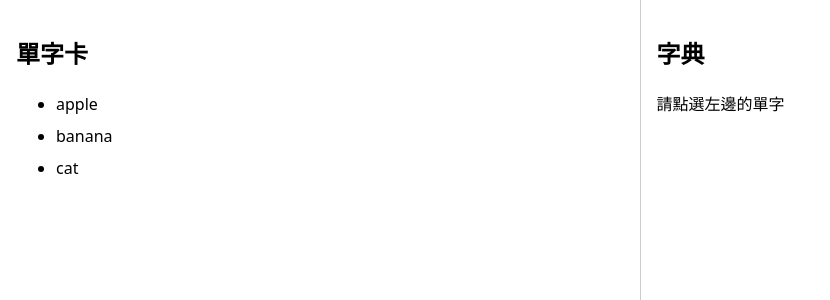
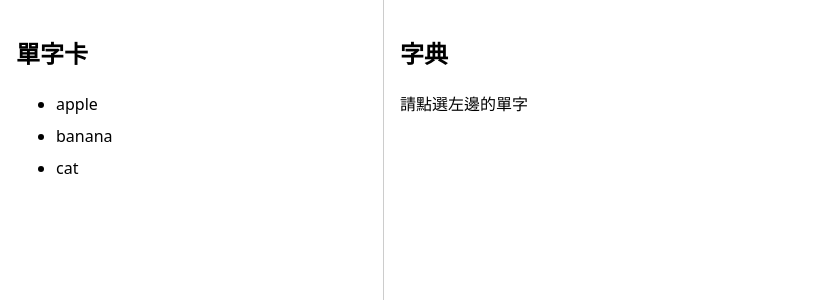
Before and after one commit to AstarChen0720/VOCcontainer, a React app in the folder frontend/: page / in a window 1280 px wide. Shown: the top 300 px of the page, without its empty margins (0-830 px from the left). Built offline with nearby package versions, Linux system fonts and the light colour scheme; the HTML template or start-up script is replaced by a standard one.

Commit message:
GPT將檔案本來都在App.tsx的功能分成不同components,我正在理解現在的運作原理

```diff
--- a/frontend/src/App.tsx
+++ b/frontend/src/App.tsx
@@ -1,58 +1,27 @@
-// 從 React 引入 useState函數（hooks）記得要用中括號包起來引入(named import)才不會把整個被default export的東西都引入進來
-import { useState } from 'react'
+import { useState } from "react";
+import WordList from "./components/WordList";
+import Dictionary from "./components/Dictionary";
 
-// 用type定義單字的預設型別
 type Word = {
-  id: number
-  text: string
+  id: number;
+  text: string;
+};
+
+function App() {
+  const [words] = useState<Word[]>([
+    { id: 1, text: "apple" },
+    { id: 2, text: "banana" },
+    { id: 3, text: "cat" },
+  ]);
+
+  const [selectedWord, setSelectedWord] = useState<Word | null>(null);
+
+  return (
+    <div style={{ display: "flex", height: "100vh" }}>
+      <WordList words={words} onSelect={setSelectedWord} />
+      <Dictionary word={selectedWord} />
+    </div>
+  );
 }
 
-function App() {
-  // 左邊的單字清單（暫時寫死）
-  // 建立一個陣列放有哪些單字，裡面放Ｗord,初始值是符合Word的陣列（括號裡面的陣列，而每一個陣列是一個物件）
-  const [words] = useState<Word[]>([
-    { id: 1, text: 'apple' },
-    { id: 2, text: 'banana' },
-    { id: 3, text: 'cat' },
-  ])
-
-  // 建立一個陣列放目前選到的單字，目前被選到的單字，預設是null如果有選到就更新並且套用Word型別
-  const [selectedWord, setSelectedWord] = useState<Word | null>(null)
-
-  return (
-    <div style={{ display: 'flex', height: '100vh' }}>
-      {/* 左側：單字卡 ，建立一個清單,每個list item是一個單字卡,每個單字卡顯示內容是每個word裡面的字,在點擊後他會去呼叫setSelectedWord去把SelectedWord變成是當前點擊的字 */}
-      <div style={{ flex: 1, borderRight: '1px solid #ccc', padding: '16px' }}>
-        <h2>單字卡</h2>
-
-        <ul>
-          {words.map((word) => (
-            <li
-              key={word.id}
-              style={{ cursor: 'pointer', marginBottom: '8px' }}
-              onClick={() => setSelectedWord(word)}
-            >
-              {word.text}
-            </li>
-          ))}
-        </ul>
-      </div>
-
-      {/* 右側：字典 用三元運算符判斷，讀取SelectedWord並顯示出來,如果沒有資料,就顯示"請點選左邊的單字" */}
-      <div style={{ flex: 1, padding: '16px' }}>
-        <h2>字典</h2>
-
-        {selectedWord ? (
-          <div>
-            <h3>{selectedWord.text}</h3>
-            <p>這裡之後會顯示字典內容</p>
-          </div>
-        ) : (
-          <p>請點選左邊的單字</p>
-        )}
-      </div>
-    </div>
-  )
-}
-// 把App這個jsx推送到default頻道,main.jsx會統一渲染並執行程式
-export default App
+export default App;
--- /dev/null
+++ b/frontend/src/components/Dictionary.tsx
@@ -0,0 +1,27 @@
+type Word = {
+  id: number;
+  text: string;
+};
+
+type Props = {
+  word: Word | null;
+};
+
+function Dictionary({ word }: Props) {
+  return (
+    <div style={{ flex: 1, padding: "16px" }}>
+      <h2>字典</h2>
+
+      {word ? (
+        <div>
+          <h3>{word.text}</h3>
+          <p>這裡之後會顯示字典內容</p>
+        </div>
+      ) : (
+        <p>請點選左邊的單字</p>
+      )}
+    </div>
+  );
+}
+
+export default Dictionary;
--- /dev/null
+++ b/frontend/src/components/WordList.tsx
@@ -0,0 +1,33 @@
+type Word = {
+  id: number;
+  text: string;
+};
+
+type Props = {
+  words: Word[];
+  onSelect: (word: Word) => void;
+};
+
+function WordList({ words, onSelect }: Props) {
+  return (
+    <div
+      style={{ width: "30%", borderRight: "1px solid #ccc", padding: "16px" }}
+    >
+      <h2>單字卡</h2>
+
+      <ul>
+        {words.map((word) => (
+          <li
+            key={word.id}
+            style={{ cursor: "pointer", marginBottom: "8px" }}
+            onClick={() => onSelect(word)}
+          >
+            {word.text}
+          </li>
+        ))}
+      </ul>
+    </div>
+  );
+}
+
+export default WordList;
```
Also changed, not shown: 1 other file (tests, documents, lock files or other folders).
